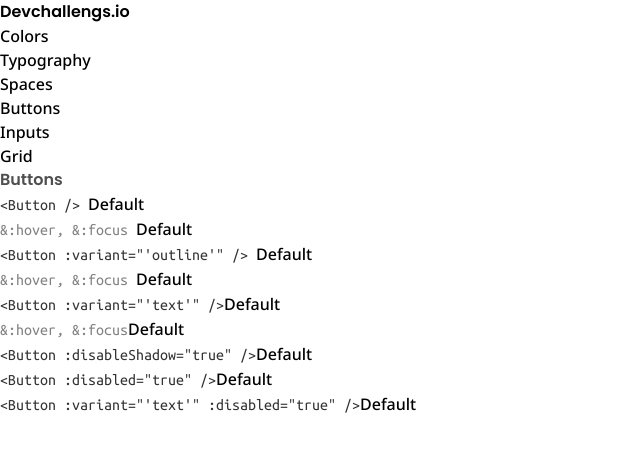
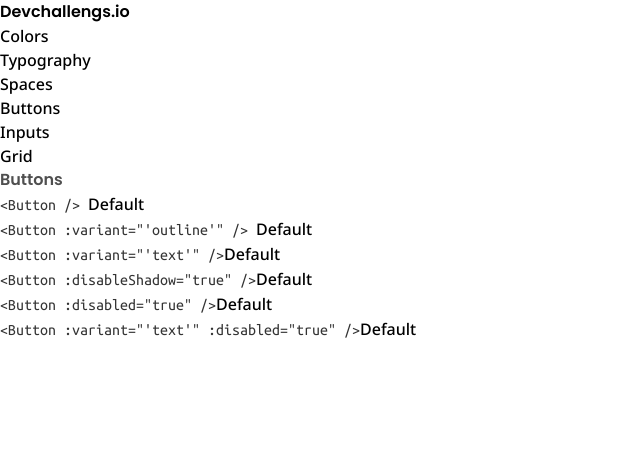
Before and after one commit to RennanPeron/reusable-components, a Vue app: page / in a window 1280 px wide. Shown: the top 452 px of the page, without its empty margins (0-640 px from the left). Built offline with nearby package versions, Linux system fonts and the light colour scheme.

Commit message:
organizing buttons page

```diff
--- a/src/components/base/Button.vue
+++ b/src/components/base/Button.vue
@@ -17,10 +17,10 @@
             required: false,
             type: String
         },
-        hover: {
-            required: false,
-            type: Boolean
-        },
+        // hover: {
+        //     required: false,
+        //     type: Boolean
+        // },
         disableShadow: {
             required: false,
             type: Boolean
@@ -59,7 +59,7 @@
             hover = ref('')
         }
 
-        const buttonClass = [size.value, props.hover ? hover.value : `${color.value} hover:${hover.value}`, shadow.value]
+        const buttonClass = [size.value, `${color.value} hover:${hover.value}`, shadow.value]
 
         return {
             buttonClass
--- a/src/views/ButtonsView.vue
+++ b/src/views/ButtonsView.vue
@@ -2,7 +2,7 @@
   <main>
     <h1 class="text-gray-2 text-2xl font-medium mb-6">Buttons</h1>
     <!-- Default Buttons -->
-    <div :class="examples">
+    <section :class="examples">
       <!-- Button Default -->
       <div>
         <span class="block text-gray-1">
@@ -10,51 +10,32 @@
         </span>
         <base-button />
       </div>
-      <!-- Button Hover Active -->
-      <div>
-        <span class="block text-gray-3">
-          &:hover, &:focus
-        </span>
-        <base-button :hover="true" />
-      </div>
-    </div>
+    </section>
     <!-- Variant Outline -->
-    <div :class="examples">
+    <section :class="examples">
       <!-- Button Default -->
       <div>
         <span class="block text-gray-1"> &lt;Button :variant="'outline'" /&gt; </span>
         <base-button :variant="'outline'" />
       </div>
-      <!-- Button Hover Active -->
-      <div>
-        <span class="block text-gray-3">
-          &:hover, &:focus
-        </span>
-        <base-button :variant="'outline'" :hover="true" />
-      </div>
-    </div>
+    </section>
     <!-- Variant Text -->
-    <div :class="examples">
+    <section :class="examples">
       <!-- Button Default -->
       <div>
         <span class="block text-gray-1">&lt;Button :variant="'text'" /&gt;</span>
         <base-button :variant="'text'" />
       </div>
-      <!-- Button Hover Active -->
-      <div>
-        <span class="block text-gray-3">&:hover, &:focus</span>
-        <base-button :variant="'text'" :hover="true" />
-      </div>
-    </div>
+    </section>
     <!-- Disable Shadow -->
-    <div :class="examples">
+    <section :class="examples">
       <div>
         <span class="block text-gray-1">&lt;Button :disableShadow="true" /&gt;</span>
         <base-button :disableShadow="true" />
       </div>
-    </div>
+    </section>
     <!-- Disabled -->
-    <div :class="examples">
+    <section :class="examples">
       <!-- First example -->
       <div>
         <span class="block text-gray-1">&lt;Button :disabled="true" /&gt;</span>
@@ -65,7 +46,7 @@
         <span class="block text-gray-1">&lt;Button :variant="'text'" :disabled="true" /&gt;</span>
         <base-button :variant="'text'" :disabled="true" />
       </div>
-    </div>
+    </section>
   </main>
 </template>
 
```
